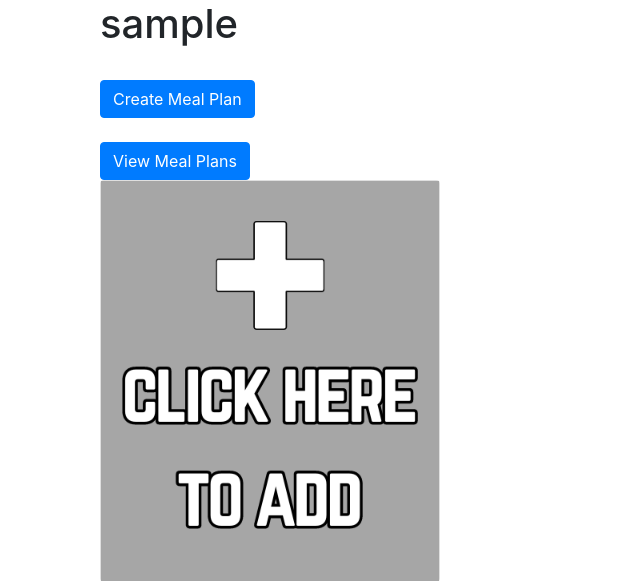
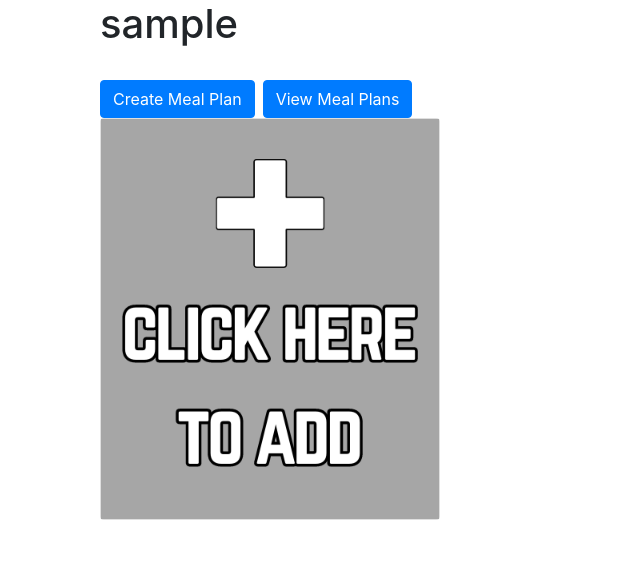
Before and after one commit to mchughbrian/RecipeProject, a Django app: page / in a window 1280 px wide. Shown: the part 56-637 px from the top of the page, without its empty margins (0-640 px from the left). Run offline with Django 4.2, Linux system fonts and the light colour scheme; the visitor is signed in with stand-in values (Sample User, id 1); data that the repository does not hold is empty; some libraries are stand-ins or nearby versions.

Commit message:
Line up buttons on the home page

```diff
--- a/templates/recipes/home.html
+++ b/templates/recipes/home.html
@@ -10,19 +10,14 @@
             </div>
         </div>
 
-        <!-- Create Meal Plan Button -->
+        <!-- Buttons Row -->
         <div class="row mt-4">
-            <div class="col-md-12">
-                <a href="{% url 'create_mealplan' %}" class="btn btn-primary">Create Meal Plan</a>
+            <div class="col-md-12 d-flex align-items-center justify-content-start"> <!-- d-flex makes the div a flex container, align-items-center vertically aligns the buttons, and justify-content-start aligns them to the start -->
+                <a href="{% url 'create_mealplan' %}" class="btn btn-primary mr-2">Create Meal Plan</a> <!-- mr-2 adds a little right margin -->
+                <a href="{% url 'view_mealplans' %}" class="btn btn-primary">View Meal Plans</a>
             </div>
         </div>
 
-            <!-- View Meal Plan Button -->
-        <div class="row mt-4">
-            <div class="col-md-12">
-                <a href="{% url 'view_mealplans' %}" class="btn btn-primary">View Meal Plans</a>
-            </div>
-        </div>
 
 
         <!-- Recipe section -->
```
